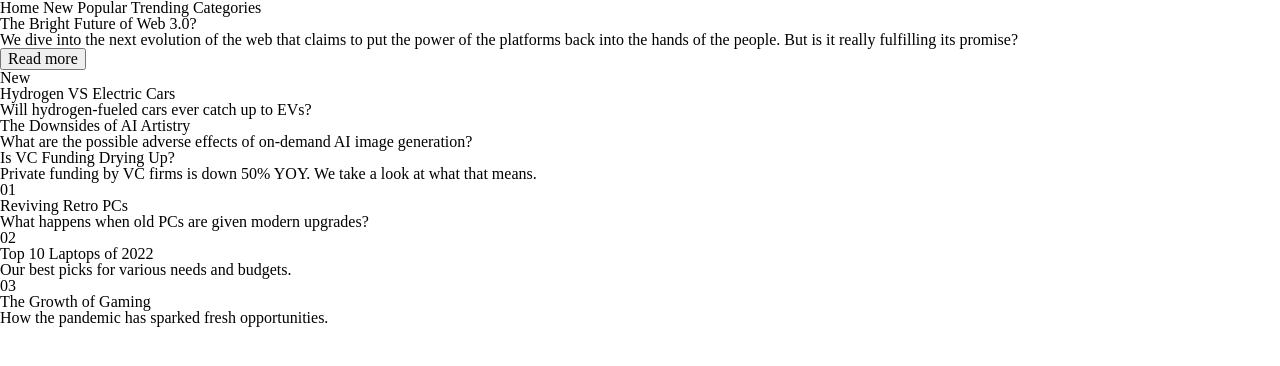
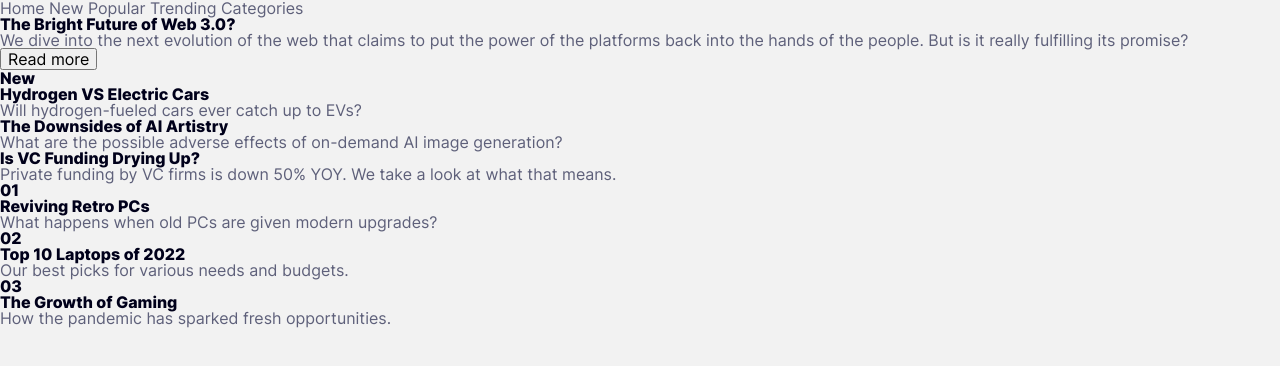
Before and after one commit to miguelzaga/news-homepage, a React (Vite) app: page / in a window 1280 px wide. Shown: the top 366 px of the page. Built offline with nearby package versions, Linux system fonts and the light colour scheme.

Commit message:
add colors and font

```diff
--- a/src/scss/01-abstracts/_variables.scss
+++ b/src/scss/01-abstracts/_variables.scss
@@ -4,3 +4,11 @@ $md: 640px;
 $md-lg: 960px;
 $lg: 1024px;
 $x-lg: 1440px;
+
+// Colors
+$almost-white: #fffdfa;
+$dark-space-blue: #00001a;
+$gunmetal: #5e607a;
+$light-vermillion: #f15d51;
+$silver: #c5c6ce;
+$yellow: #e9aa52;
--- a/src/scss/02-base/_base.scss
+++ b/src/scss/02-base/_base.scss
@@ -1,3 +1,5 @@
 @use "./../01-abstracts/" as *;
 
-// Use this file to write styles on element selectors
+body {
+  background-color: #f2f2f2;
+}
--- a/src/scss/02-base/_typography.scss
+++ b/src/scss/02-base/_typography.scss
@@ -1 +1,24 @@
 @use "./../01-abstracts/" as *;
+
+@font-face {
+  font-family: "Inter";
+  src: url("/src/assets/fonts/Inter-VariableFont_slnt,wght.ttf")
+    format("truetype");
+  font-style: normal;
+  font-weight: 400 800;
+}
+
+body {
+  font-family: "Inter", sans-serif;
+  font-weight: 400;
+  color: $gunmetal;
+}
+
+h1,
+h2,
+h3,
+h4,
+h5 {
+  color: $dark-space-blue;
+  font-weight: 800;
+}
```
